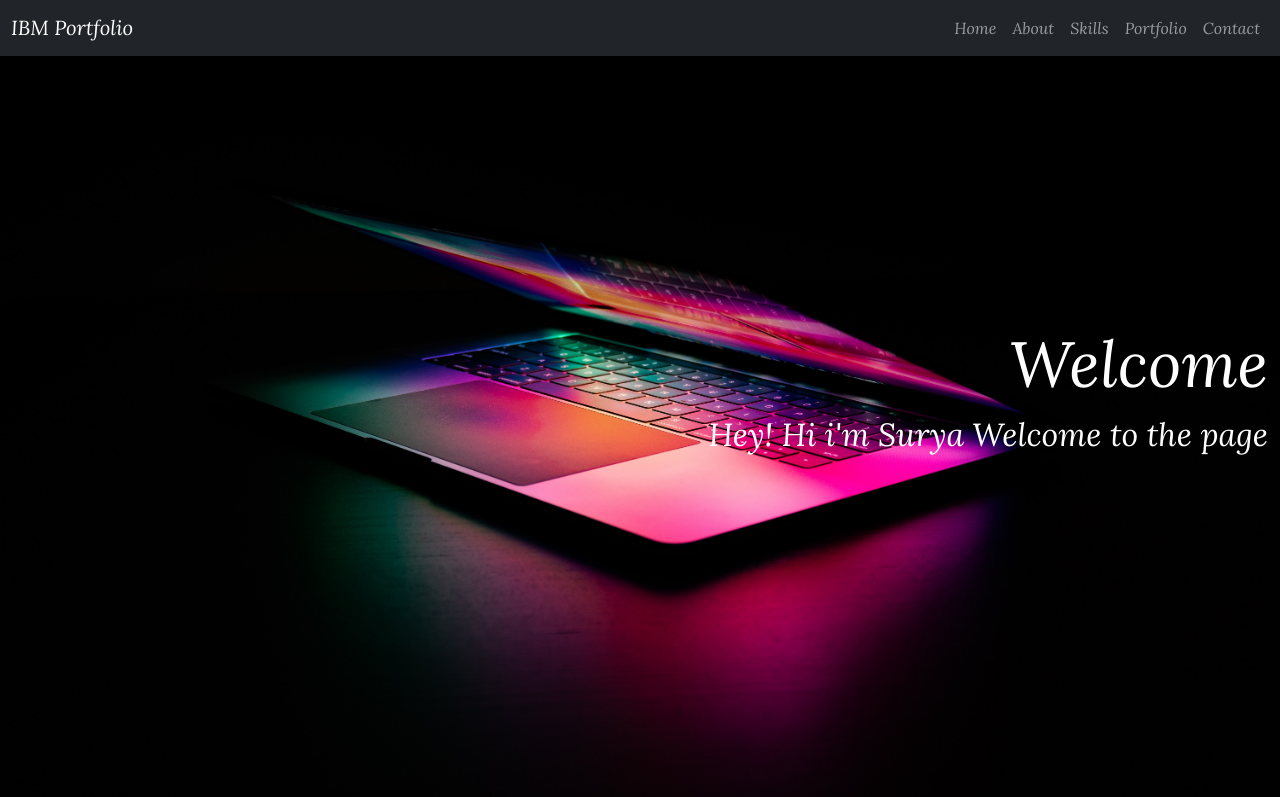
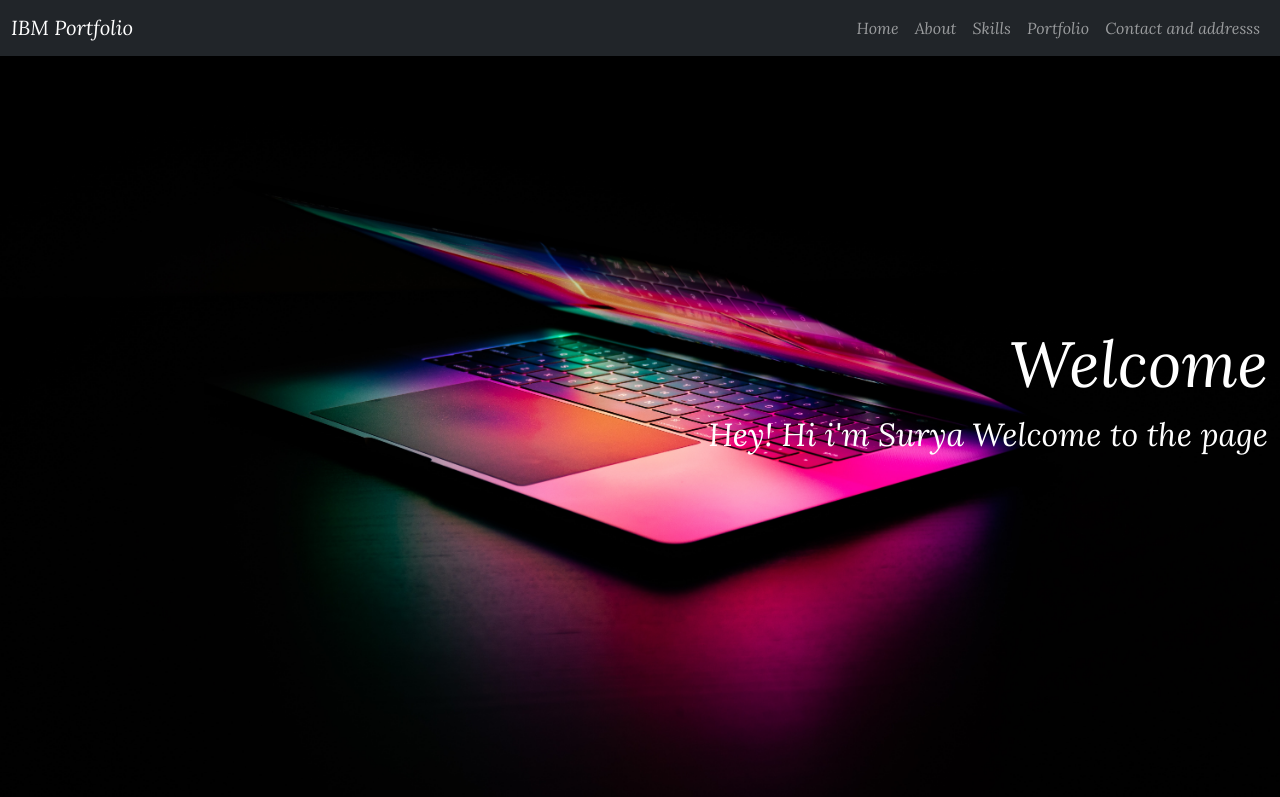
Before and after one commit to suryamjv/APSCHE_IBM_FRONT_END, a plain HTML site: page index.html in a window 1280 px wide. Shown: the top 797 px of the page. Drawn offline with nearby package versions, Linux system fonts and the light colour scheme.

Commit message:
Update index.html

```diff
--- a/index.html
+++ b/index.html
@@ -50,7 +50,7 @@
                         <a class="nav-link" href="#portfolio">Portfolio</a>
                     </li>
                     <li class="nav-item">
-                        <a class="nav-link" href="#contact">Contact</a>
+                        <a class="nav-link" href="#contact">Contact and addresss</a>
                     </li>
                 </ul>
             </div>
```
